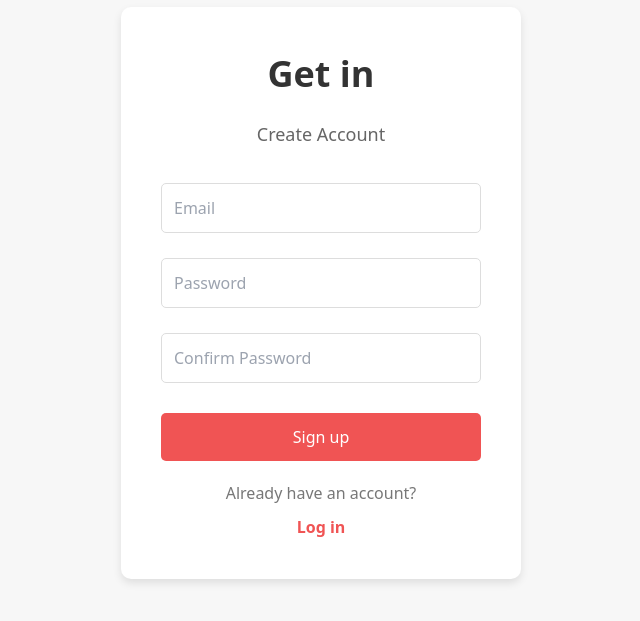
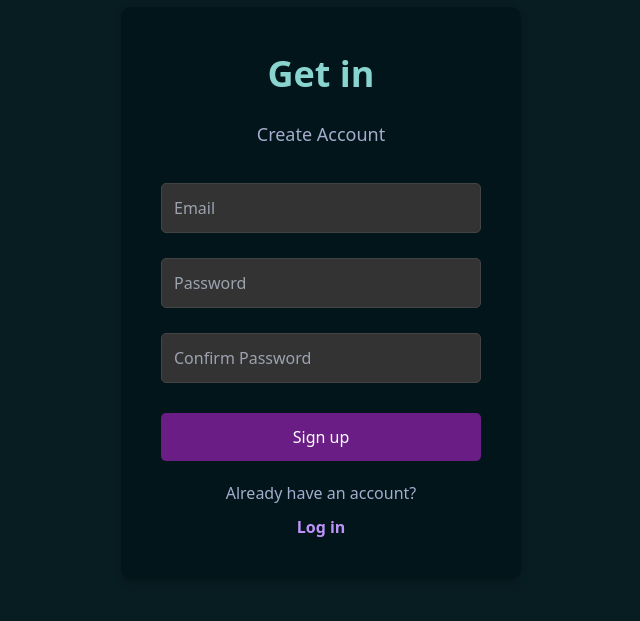
Before and after one commit to frypan05/SIH24, a Next.js app in the folder sih/: page /signup in a window 1280 px wide. Shown: the part 107-728 px from the top of the page, without its empty margins (319-959 px from the left). Built offline with nearby package versions, Linux system fonts and the light colour scheme.

Commit message:
Singup page updated

```diff
--- a/sih/pages/signup.js
+++ b/sih/pages/signup.js
@@ -1,4 +1,92 @@
-// pages/signup.js
+// // pages/signup.js
+// import { useState } from "react";
+// import styles from "../styles/signup.module.css";
+
+// const Signup = () => {
+//   const [email, setEmail] = useState("");
+//   const [password, setPassword] = useState("");
+//   const [confirmPassword, setConfirmPassword] = useState("");
+
+//   const handleSubmit = async (event) => {
+//     event.preventDefault();
+
+//     // Example: Send data to backend API
+//     try {
+//       const response = await fetch("/api/signup", {
+//         method: "POST",
+//         headers: {
+//           "Content-Type": "application/json",
+//         },
+//         body: JSON.stringify({ email, password }),
+//       });
+//       if (response.ok) {
+//         // Successful signup, redirect to login page
+//         window.location.href = "/progress";
+//       } else {
+//         console.error("Signup failed");
+//       }
+//     } catch (error) {
+//       console.error(error);
+//     }
+//   };
+
+//   return (
+//     <div className={styles.container}>
+//       <div className={styles.content}>
+//         <h1 className={styles.logo}>Get in</h1>
+//         <p className={styles.subheading}>Create Account</p>
+
+//         <form onSubmit={handleSubmit}>
+//           <div className={styles.formGroup}>
+//             <input
+//               type="email"
+//               id="email"
+//               placeholder="Email"
+//               value={email}
+//               onChange={(e) => setEmail(e.target.value)}
+//               required
+//               className={styles.input}
+//             />
+//           </div>
+//           <div className={styles.formGroup}>
+//             <input
+//               type="password"
+//               id="password"
+//               placeholder="Password"
+//               value={password}
+//               onChange={(e) => setPassword(e.target.value)}
+//               required
+//               className={styles.input}
+//             />
+//           </div>
+//           <div className={styles.formGroup}>
+//             <input
+//               type="password"
+//               id="confirmPassword"
+//               placeholder="Confirm Password"
+//               value={confirmPassword}
+//               onChange={(e) => setConfirmPassword(e.target.value)}
+//               required
+//               className={styles.input}
+//             />
+//           </div>
+//           <button type="submit" className={styles.button}>
+//             Sign up
+//           </button>
+//         </form>
+
+//         <p className={styles.loginPrompt}>Already have an account?</p>
+//         <a href="/login" className={styles.loginLink}>
+//           Log in
+//         </a>
+//       </div>
+//     </div>
+//   );
+// };
+
+// export default Signup;
+
+
 import { useState } from "react";
 import styles from "../styles/signup.module.css";
 
@@ -33,7 +121,7 @@ const Signup = () => {
   return (
     <div className={styles.container}>
       <div className={styles.content}>
-        <h1 className={styles.logo}>Get in</h1>
+        <h1 className={`${styles.logo} eras-itc`}>Get in</h1>
         <p className={styles.subheading}>Create Account</p>
 
         <form onSubmit={handleSubmit}>
--- a/sih/styles/signup.module.css
+++ b/sih/styles/signup.module.css
@@ -1,4 +1,4 @@
-/* styles/signup.module.css */
+/* styles/signup.module.css
 
 .container {
     display: flex;
@@ -77,3 +77,98 @@
   .loginLink:hover {
     text-decoration: underline;
   }
+   */
+
+/* styles/signup.module.css */
+
+.container {
+  display: flex;
+  justify-content: center;
+  align-items: center;
+  min-height: 100vh;
+  background-color: #081D22; /* Dark mode background */
+}
+
+.content {
+  background-color: #01151A; /* Dark card background */
+  padding: 40px;
+  border-radius: 10px;
+  box-shadow: 0 4px 8px rgba(0, 0, 0, 0.2);
+  width: 100%;
+  max-width: 400px;
+  text-align: center;
+  color: #ffffff; /* Light text for contrast */
+}
+
+.logo {
+  font-size: 36px;
+  font-weight: bold;
+  margin-bottom: 20px;
+  color: #8AD4D0; /* Purple accent color */
+}
+
+.subheading {
+  font-size: 18px;
+  margin-bottom: 30px;
+  color: #A6ACCD; /* Light grey for subheading */
+}
+
+.formGroup {
+  margin-bottom: 20px;
+}
+
+.input {
+  width: 100%;
+  padding: 12px;
+  margin-top: 5px;
+  border: 1px solid #444; /* Darker border for input fields */
+  border-radius: 5px;
+  font-size: 16px;
+  background-color: #333; /* Dark input background */
+  color: #eee; /* Light input text */
+  transition: border-color 0.3s ease;
+}
+
+.input:focus {
+  border-color: #6A1D85; /* Purple border on focus */
+}
+
+.button {
+  background-color: #6A1D85; /* Primary button color */
+  color: #ffffff;
+  padding: 12px 0;
+  border: none;
+  border-radius: 5px;
+  cursor: pointer;
+  font-size: 16px;
+  width: 100%;
+  margin-top: 10px;
+  transition: background-color 0.3s ease, transform 0.2s ease; /* Smooth transitions */
+}
+
+.button:hover {
+  background-color: #8AD4D0; /* Darker purple on hover */
+  transform: translateY(-2px); /* Slight lift on hover */
+}
+
+.button:active {
+  transform: translateY(0); /* Reset on click */
+}
+
+.loginPrompt {
+  margin-top: 20px;
+  color: #A6ACCD; /* Grey text */
+}
+
+.loginLink {
+  color: #BD93F9; /* Purple link color */
+  text-decoration: none;
+  font-weight: bold;
+  display: block;
+  margin-top: 10px;
+  transition: color 0.3s ease;
+}
+
+.loginLink:hover {
+  color: #6A1D85; /* Color change on hover */
+}
```
